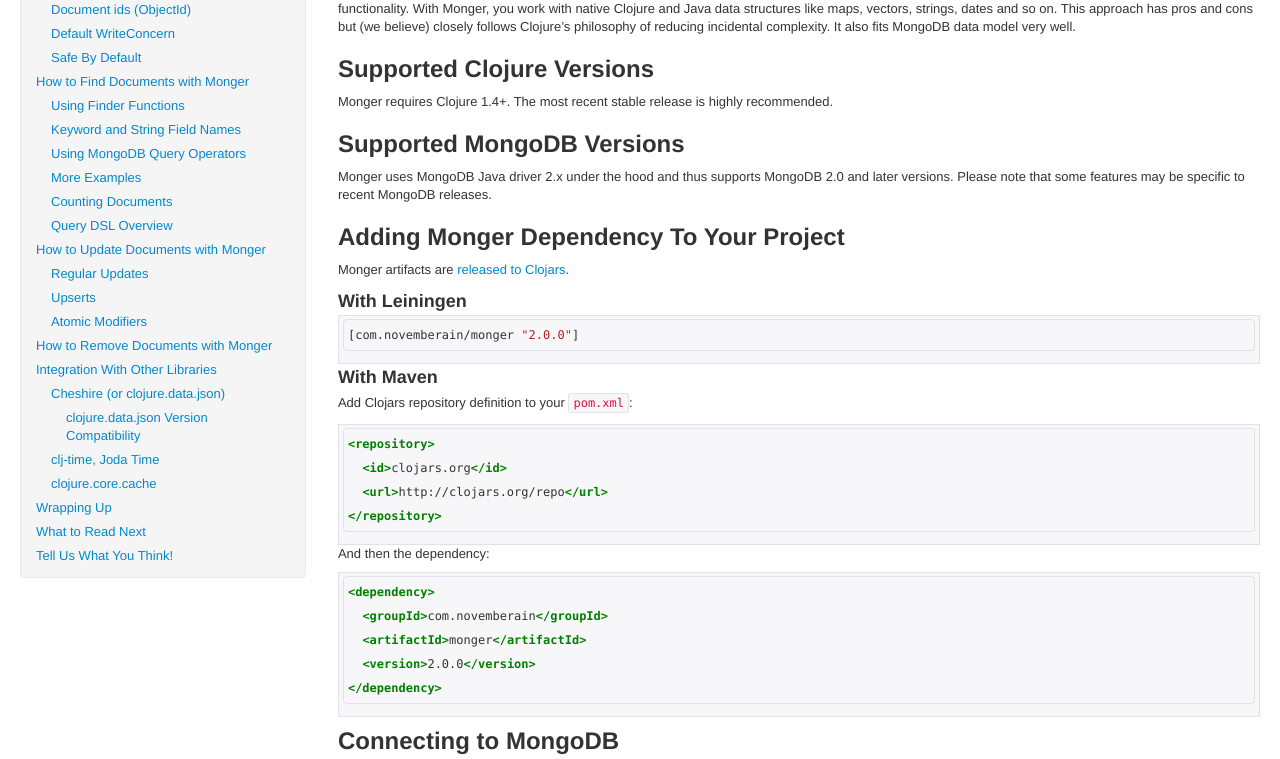
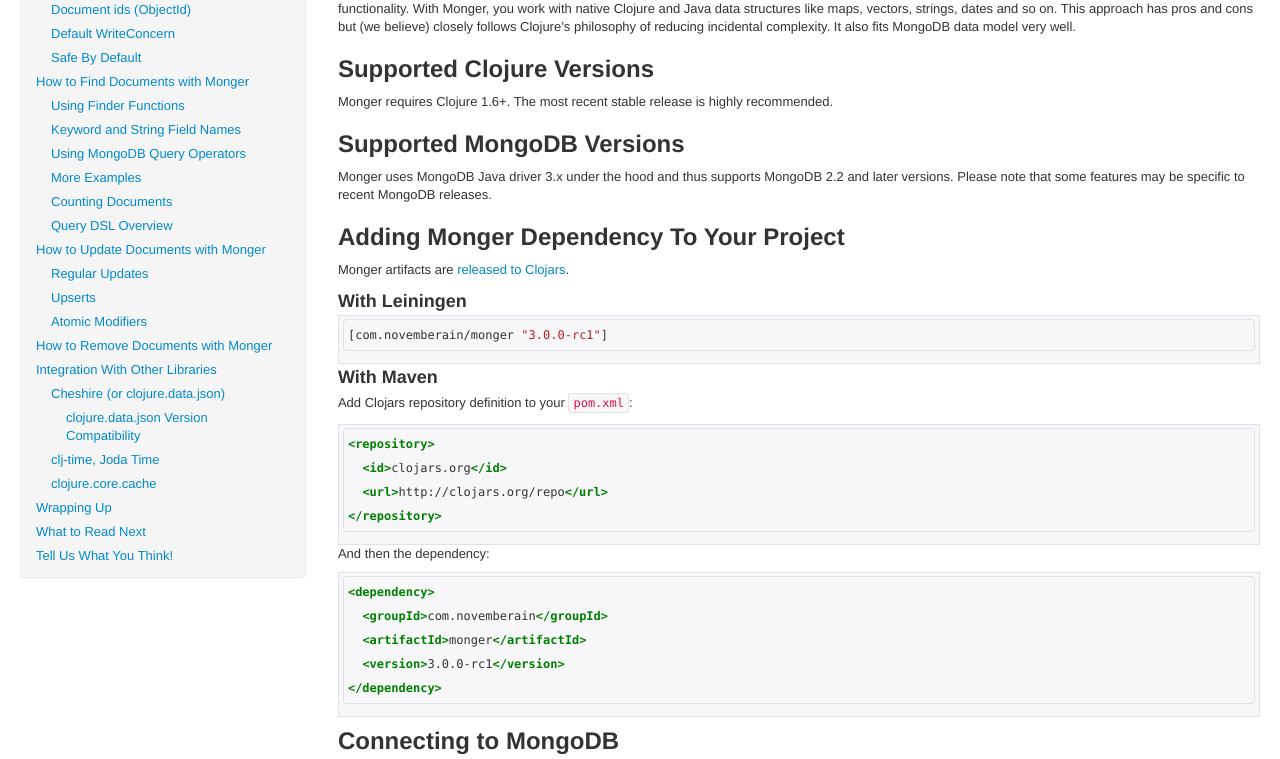
Before and after one commit to clojurewerkz/monger.docs, a Jekyll site: the page built from articles/getting_started.md, in a window 1280 px wide and 1400 px high. Shown: the part 508-1267 px from the top of the window. Built offline with Jekyll 4.4.1, drawn with Linux system fonts in a browser that asks for light colours; some web fonts are replaced; comment, search, counter and statistics services are not loaded.

Commit message:
Bump versions

````diff
--- a/articles/getting_started.md
+++ b/articles/getting_started.md
@@ -48,14 +48,14 @@
 
 ## Supported Clojure Versions
 
-Monger requires Clojure 1.4+. The most recent stable release is highly
+Monger requires Clojure 1.6+. The most recent stable release is highly
 recommended.
 
 
 ## Supported MongoDB Versions
 
-Monger uses MongoDB Java driver 2.x under the hood and
-thus supports MongoDB 2.0 and later versions. Please note that some
+Monger uses MongoDB Java driver 3.x under the hood and
+thus supports MongoDB 2.2 and later versions. Please note that some
 features may be specific to recent MongoDB releases.
 
 
@@ -66,7 +66,7 @@
 ### With Leiningen
 
 ``` clojure
-[com.novemberain/monger "2.0.0"]
+[com.novemberain/monger "3.0.0-rc1"]
 ```
 
 ### With Maven
@@ -86,7 +86,7 @@
 <dependency>
   <groupId>com.novemberain</groupId>
   <artifactId>monger</artifactId>
-  <version>2.0.0</version>
+  <version>3.0.0-rc1</version>
 </dependency>
 ```
 
````
